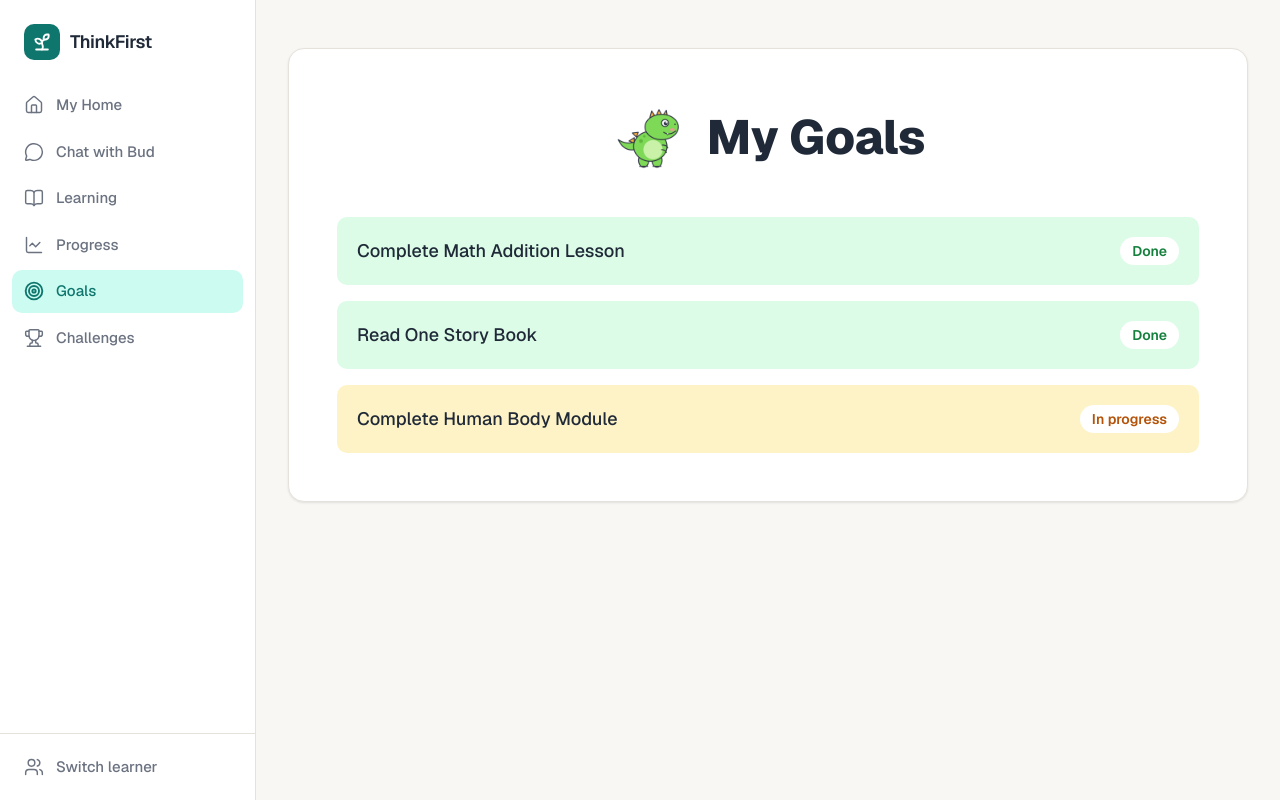
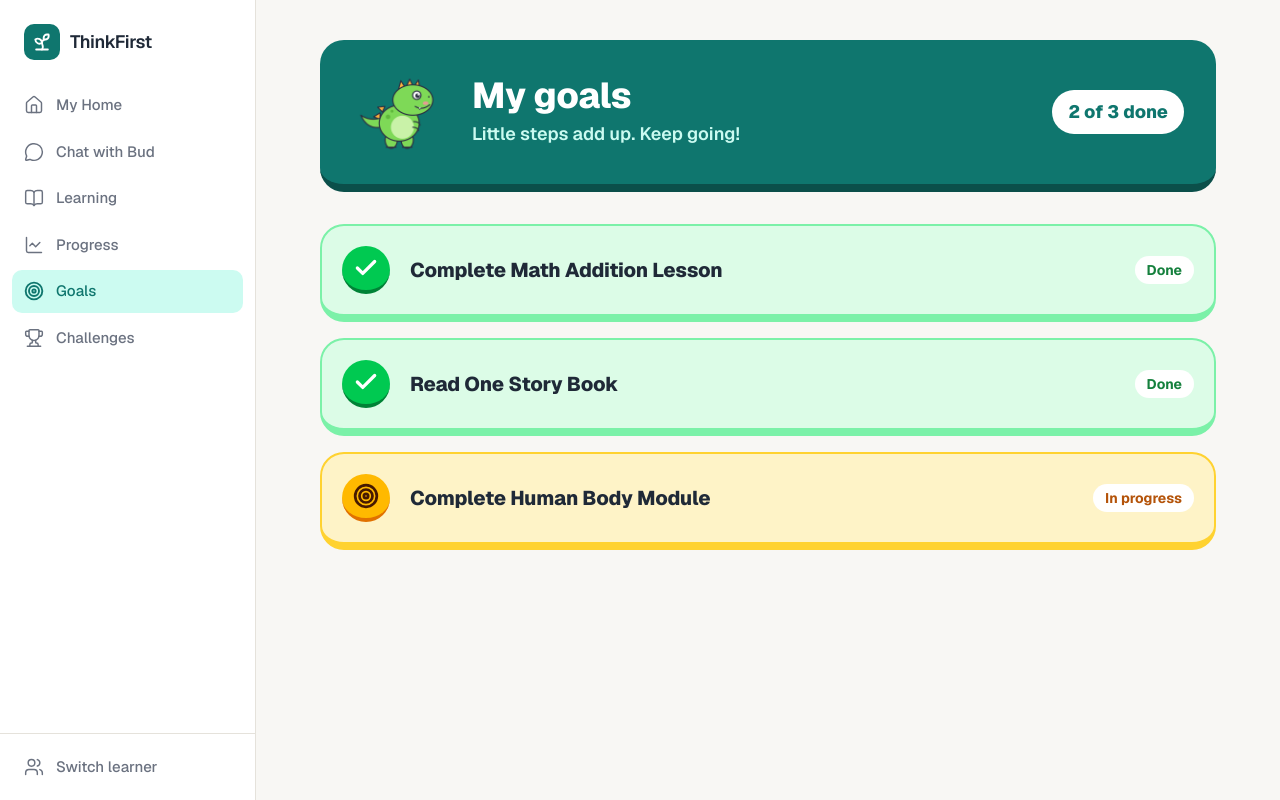
Before and after one commit to ProBracket/Capstone_Project, a Next.js app: page /child/goals in a window 1280 px wide. Built offline with nearby package versions, Linux system fonts and the light colour scheme.

Commit message:
Refactor Goals page layout and styling
Updated layout and styling for the Goals page, including adjustments to the main container, header, and goal list presentation. Improved accessibility and visual feedback for completed and in-progress goals.

```diff
--- a/app/child/goals/page.tsx
+++ b/app/child/goals/page.tsx
@@ -1,67 +1,86 @@
 import Image from "next/image";
 import ChildNavbar from "@/components/ChildNavbar";
+// line icons (same icon set as the navbar)
+import { Check, Target } from "lucide-react";
 
 // My Goals page (/child/goals)
-// Uses the team's theme colours from app/globals.css
-// Green (success) = done, amber (warning) = in progress
-// Stickers live in public/stickers/ (alt="" = decoration only)
+// Same chunky style as the home page, with the T-rex sticker in a teal banner
+// (same teal as the "Keep going" card on the home page).
+// Green = done, amber = in progress (plus the words, so it doesn't rely on colour)
+// Goals are placeholders for now (later they come from Supabase).
+
+// done: true = finished, false = still working on it
+const goals = [
+  { title: "Complete Math Addition Lesson", done: true },
+  { title: "Read One Story Book", done: true },
+  { title: "Complete Human Body Module", done: false },
+];
+
 export default function GoalsPage() {
+  // count finished goals, e.g. 2
+  const doneCount = goals.filter((goal) => goal.done).length;
+
   return (
     <>
       <ChildNavbar />
 
       {/* ml-sidebar = leave room for the sidebar (same on every child page) */}
-      <main className="ml-sidebar min-h-screen bg-background pt-12 px-8 flex justify-center">
-        <div className="w-full max-w-5xl">
+      <main className="ml-sidebar min-h-screen bg-background px-10 py-10">
+        <div className="mx-auto max-w-4xl">
 
-          {/* white card */}
-          <div className="bg-surface border border-border rounded-card shadow-card p-12">
+          {/* ----- COLOURFUL BANNER: T-rex sticker + title + how many are done ----- */}
+          <section className="flex flex-wrap items-center gap-6 rounded-3xl border-b-8 border-teal-900 bg-primary px-8 py-6 text-white">
+            <Image src="/stickers/dino-trex.png" alt="" width={96} height={96} />
 
-            {/* title with a dino sticker beside it */}
-            <div className="flex items-center justify-center gap-4 mb-10">
-              <Image src="/stickers/dino-trex.png" alt="" width={80} height={80} />
-              <h1 className="text-5xl font-extrabold text-foreground">
-                My Goals
-              </h1>
+            <div>
+              <h1 className="text-4xl font-extrabold">My goals</h1>
+              <p className="mt-1 text-lg font-semibold text-teal-100">Little steps add up. Keep going!</p>
             </div>
 
-            {/* a real list, so screen readers say "list, 3 items" */}
-            <ul className="space-y-4">
+            {/* ml-auto pushes this to the right side */}
+            <span className="ml-auto rounded-full bg-white px-4 py-2 text-lg font-extrabold text-primary">
+              {doneCount} of {goals.length} done
+            </span>
+          </section>
 
-              {/* done goal */}
-              <li className="flex items-center justify-between gap-4 bg-success-soft p-5 rounded-control">
-                <span className="text-lg font-medium text-foreground">
-                  Complete Math Addition Lesson
+          {/* ----- ONE CHUNKY CARD PER GOAL ----- */}
+          <ul className="mt-8 flex flex-col gap-4">
+            {goals.map((goal) => (
+              <li
+                key={goal.title}
+                className={
+                  goal.done
+                    ? "flex items-center gap-5 rounded-3xl border-2 border-b-8 border-green-300 bg-success-soft p-5"
+                    : "flex items-center gap-5 rounded-3xl border-2 border-b-8 border-amber-300 bg-warning-soft p-5"
+                }
+              >
+                {/* round badge: check if done, target if in progress */}
+                {goal.done ? (
+                  <span className="flex h-12 w-12 shrink-0 items-center justify-center rounded-full border-b-4 border-green-700 bg-green-500 text-white">
+                    <Check aria-hidden="true" size={26} strokeWidth={3} />
                   </span>
-                {/* the word "Done" so it doesn't rely on colour alone */}
-                <span className="rounded-full bg-surface px-3 py-1 text-sm font-semibold text-success">
+                ) : (
+                  <span className="flex h-12 w-12 shrink-0 items-center justify-center rounded-full border-b-4 border-amber-600 bg-amber-400 text-amber-950">
+                    <Target aria-hidden="true" size={26} strokeWidth={2.5} />
+                  </span>
+                )}
+
+                {/* goal name */}
+                <h2 className="flex-1 text-xl font-extrabold text-foreground">{goal.title}</h2>
+
+                {/* the word "Done" / "In progress" so it doesn't rely on colour alone */}
+                {goal.done ? (
+                  <span className="rounded-full bg-surface px-3 py-1 text-sm font-bold text-success">
                     Done
                   </span>
-              </li>
-
-              {/* done goal */}
-              <li className="flex items-center justify-between gap-4 bg-success-soft p-5 rounded-control">
-                <span className="text-lg font-medium text-foreground">
-                  Read One Story Book
-                </span>
-                <span className="rounded-full bg-surface px-3 py-1 text-sm font-semibold text-success">
-                  Done
-                </span>
-              </li>
-
-              {/* in-progress goal */}
-              <li className="flex items-center justify-between gap-4 bg-warning-soft p-5 rounded-control">
-                <span className="text-lg font-medium text-foreground">
-                  Complete Human Body Module
-                </span>
-                <span className="rounded-full bg-surface px-3 py-1 text-sm font-semibold text-warning">
+                ) : (
+                  <span className="rounded-full bg-surface px-3 py-1 text-sm font-bold text-warning">
                     In progress
                   </span>
+                )}
               </li>
-
+            ))}
           </ul>
-
-          </div>
 
         </div>
       </main>
```
Lines whose indentation alone changed are shown as unchanged.
